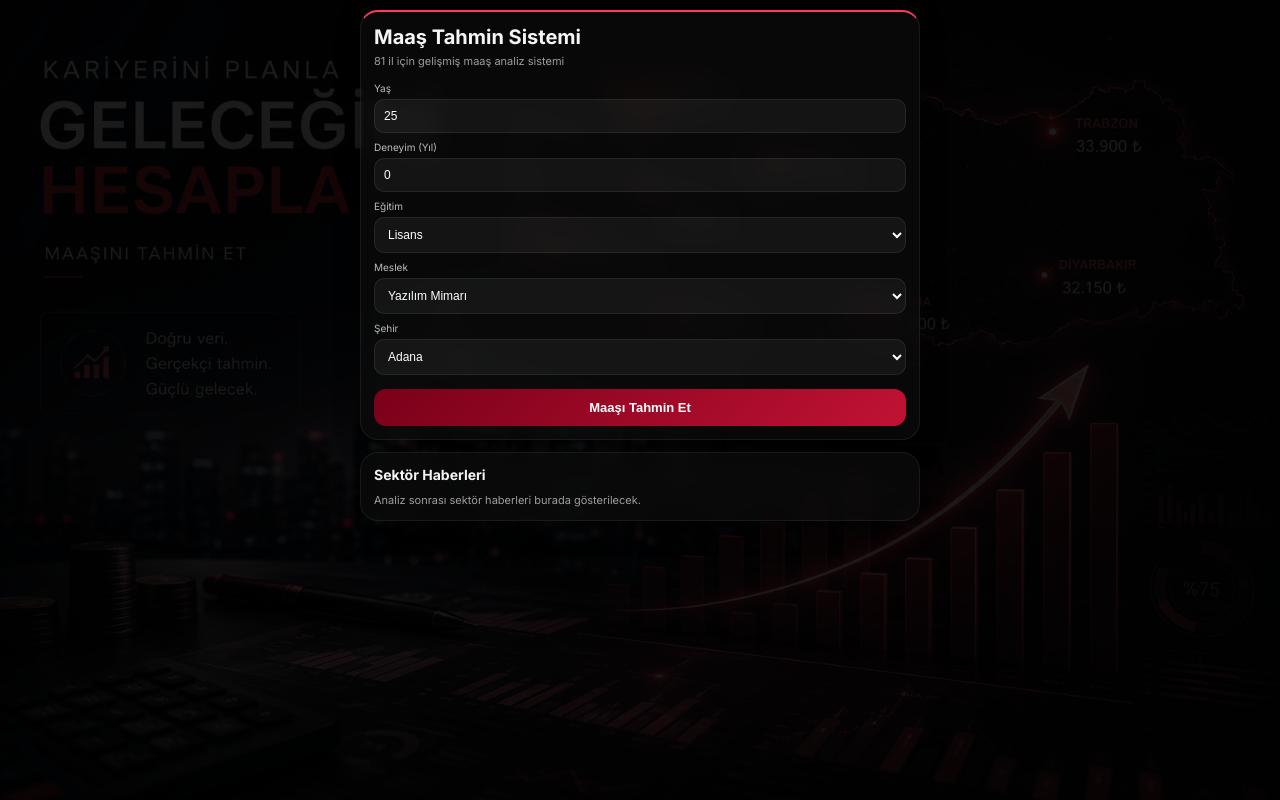
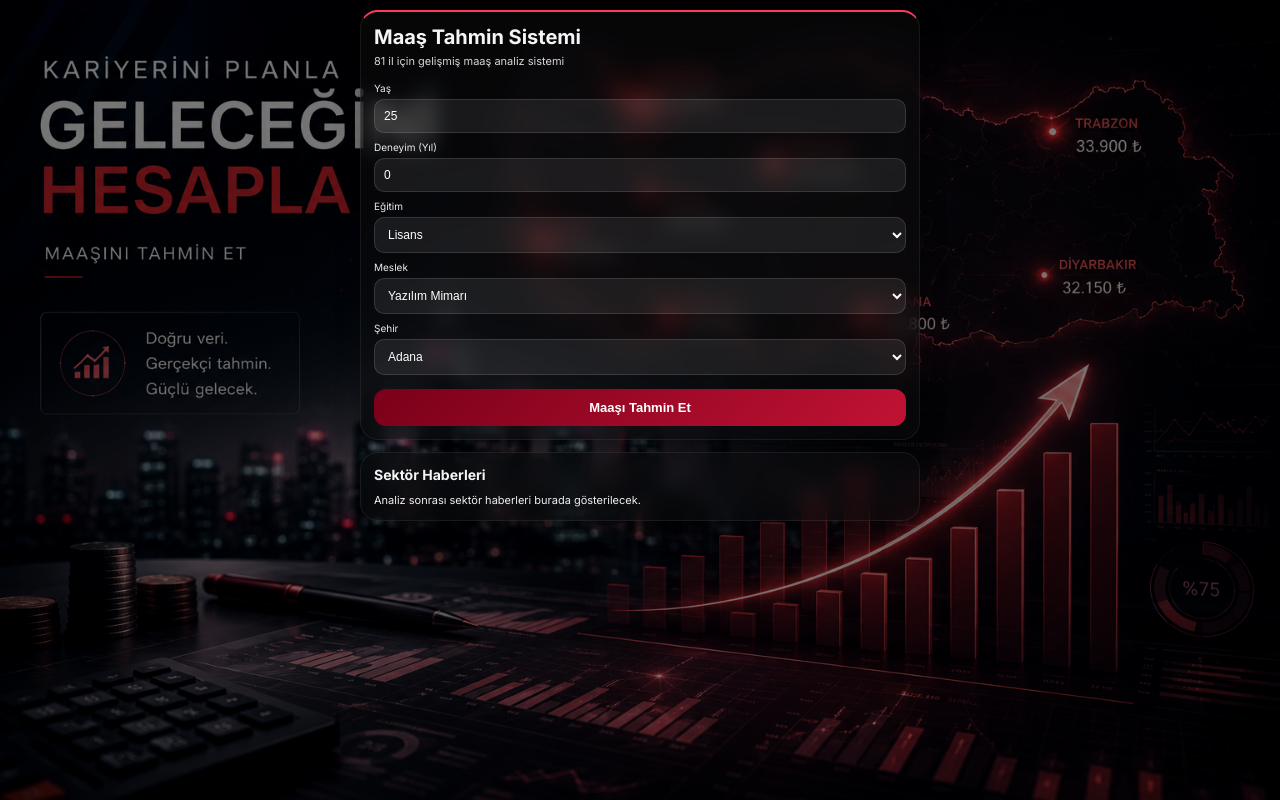
Before and after one commit to kayisdagasli-cmd/maas-tahmini-modeli, a Flask app: page / in a window 1280 px wide. Run offline with Flask 3, Linux system fonts and the light colour scheme; some libraries are stand-ins or nearby versions.

Commit message:
Update style.css

```diff
--- a/static/css/style.css
+++ b/static/css/style.css
@@ -1,6 +1,6 @@
 :root {
     --bg: #050505;
-    --card: rgba(16,16,16,0.52);
+    --card: rgba(16,16,16,0.45);
     --border: rgba(255,255,255,0.07);
     --text: #f5f5f5;
     --muted: #9d9d9d;
@@ -29,7 +29,7 @@ body::before {
     position: fixed;
     inset: 0;
     background: url('../images/bg.jpg') center/cover no-repeat;
-    filter: brightness(0.45);
+    filter: brightness(0.78) contrast(1.08);
     transform: scale(1);
     z-index: -2;
 }
@@ -37,7 +37,7 @@ body::before {
 .overlay {
     position: fixed;
     inset: 0;
-    background: rgba(0,0,0,0.76);
+    background: rgba(0,0,0,0.42);
     z-index: -1;
 }
 
@@ -48,14 +48,14 @@ body::before {
 }
 
 .card {
-    background: var(--card);
+    background: rgba(16,16,16,0.38);
     border: 1px solid var(--border);
     border-radius: 18px;
     padding: 13px;
     margin-bottom: 12px;
-    backdrop-filter: blur(12px);
-    -webkit-backdrop-filter: blur(12px);
-    box-shadow: 0 8px 25px rgba(0,0,0,0.4);
+    backdrop-filter: blur(10px);
+    -webkit-backdrop-filter: blur(10px);
+    box-shadow: 0 8px 25px rgba(0,0,0,0.28);
 }
 
 .hero-card {
@@ -69,7 +69,7 @@ h1 {
 }
 
 .subtitle {
-    color: var(--muted);
+    color: #d7d7d7;
     font-size: 11px;
     margin-bottom: 14px;
 }
@@ -87,15 +87,15 @@ h1 {
 
 label {
     font-size: 10px;
-    color: #bcbcbc;
+    color: #ebebeb;
     margin-bottom: 5px;
 }
 
 input,
 select {
     width: 100%;
-    border: 1px solid rgba(255,255,255,0.08);
-    background: rgba(255,255,255,0.05);
+    border: 1px solid rgba(255,255,255,0.12);
+    background: rgba(255,255,255,0.08);
     color: white;
     border-radius: 10px;
     padding: 9px;
@@ -265,20 +265,20 @@ option {
 }
 
 .news-box small {
-    color: #b9b9b9;
+    color: #efefef;
     line-height: 1.4;
     font-size: 10px;
 }
 
 .empty-news {
-    color: #9f9f9f;
+    color: #f0f0f0;
     font-size: 11px;
 }
 
 .error-msg {
     background: rgba(255,59,92,0.12);
     border: 1px solid rgba(255,59,92,0.35);
-    color: #ff6f87;
+    color: #ff8ca1;
     padding: 10px;
     border-radius: 12px;
     text-align: center;
```
Also changed, not shown: other parts of static/css/style.css (+13 -13 lines).
